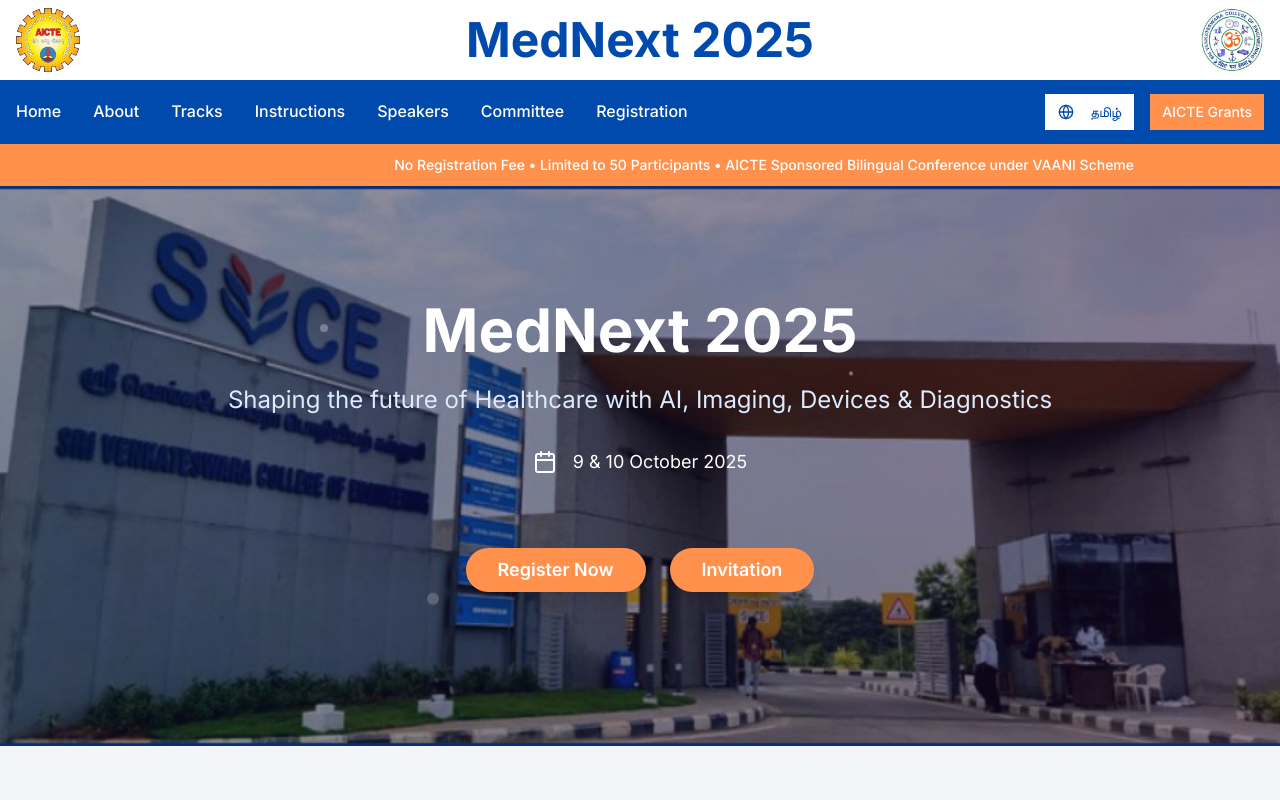
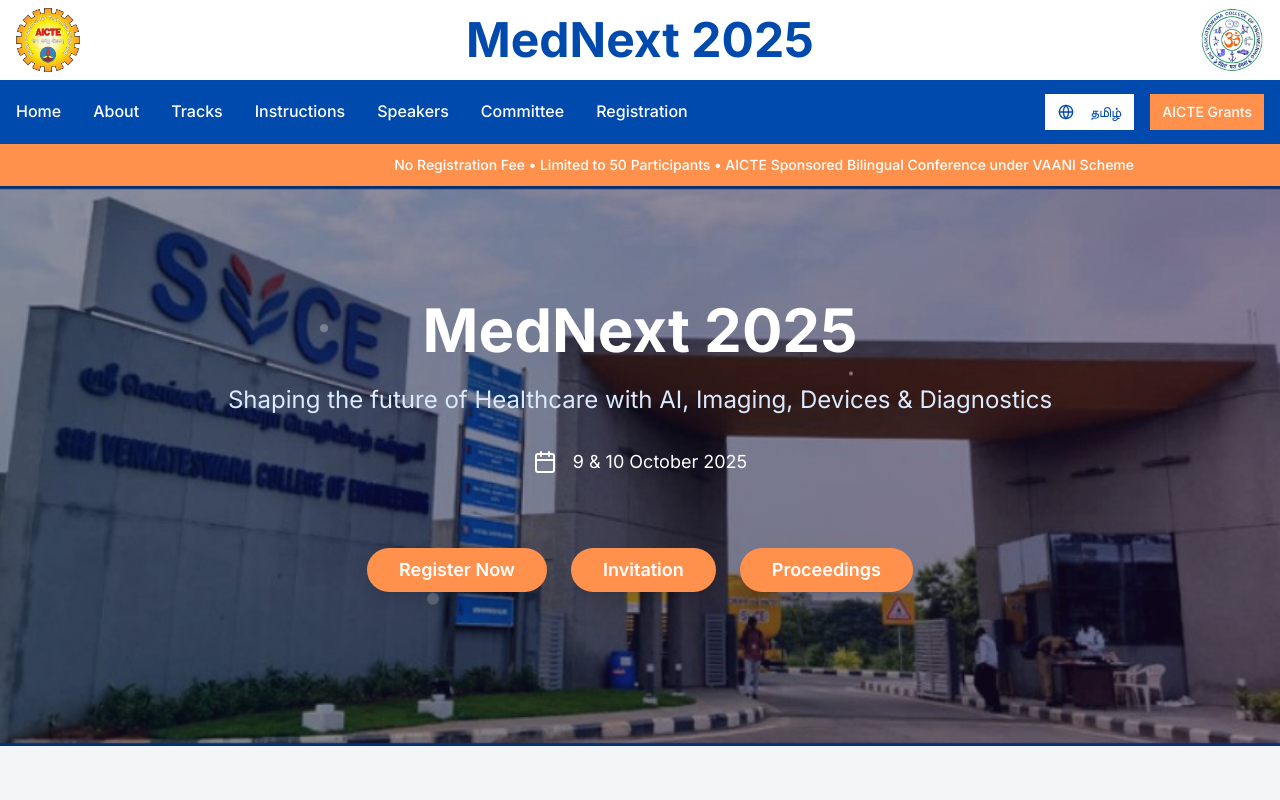
Before and after one commit to BawaSree/med_next2025, a Next.js app: page / in a window 1280 px wide. Shown: the top 800 px of the page. Built offline with nearby package versions, Linux system fonts and the light colour scheme.

Commit message:
proceeding button

```diff
--- a/app/page.tsx
+++ b/app/page.tsx
@@ -68,6 +68,7 @@ const content = {
       dates: "9 & 10 October 2025",
       cta: "Register Now",
       inv: "Invitation",
+      pro: "Proceedings",
       scrolling:
         "No Registration Fee • Limited to 50 Participants • AICTE Sponsored Bilingual Conference under VAANI Scheme",
     },
@@ -305,6 +306,7 @@ const content = {
       dates: "அக்டோபர் 9 மற்றும் 10ஆம் தேதி 2025",
       cta: "பதிவு செய்யுங்கள்",
       inv: "அழைப்பிதழ்",
+      pro: "நடவடிக்கைகள்",
       scrolling:
         "பதிவு கட்டணம் இல்லை • 50 பேர் மட்டும் • AICTE நிதியுதவி மாநாடு",
     },
@@ -793,12 +795,12 @@ export default function MedNextConference() {
 
             {t.hero.inv}
           </Button>
-          {/*}
+
           <Button
             onClick={() => {
             const link = document.createElement("a");
-            link.href = "/Invitation.pdf"; // Path to your PDF in the public folder
-            link.download = "Invitation.pdf"; // Optional: name for downloaded file
+            link.href = "/Final_proceedings_for_release.pdf"; // Path to your PDF in the public folder
+            link.download = "/Final_proceedings_for_release.pdf"; // Optional: name for downloaded file
             document.body.appendChild(link);
             link.click();
             document.body.removeChild(link);
@@ -806,9 +808,9 @@ export default function MedNextConference() {
             size="lg"
             className="bg-[#ff914d] hover:bg-orange-600 text-white px-8 py-4 text-lg font-semibold rounded-full shadow-lg hover:shadow-xl transition-all duration-300 transform hover:scale-105"
           >
-            {t.hero.inv}
+            {t.hero.pro}
           </Button>
-          */}
+
            </div>
          </section>
         </div>
```
